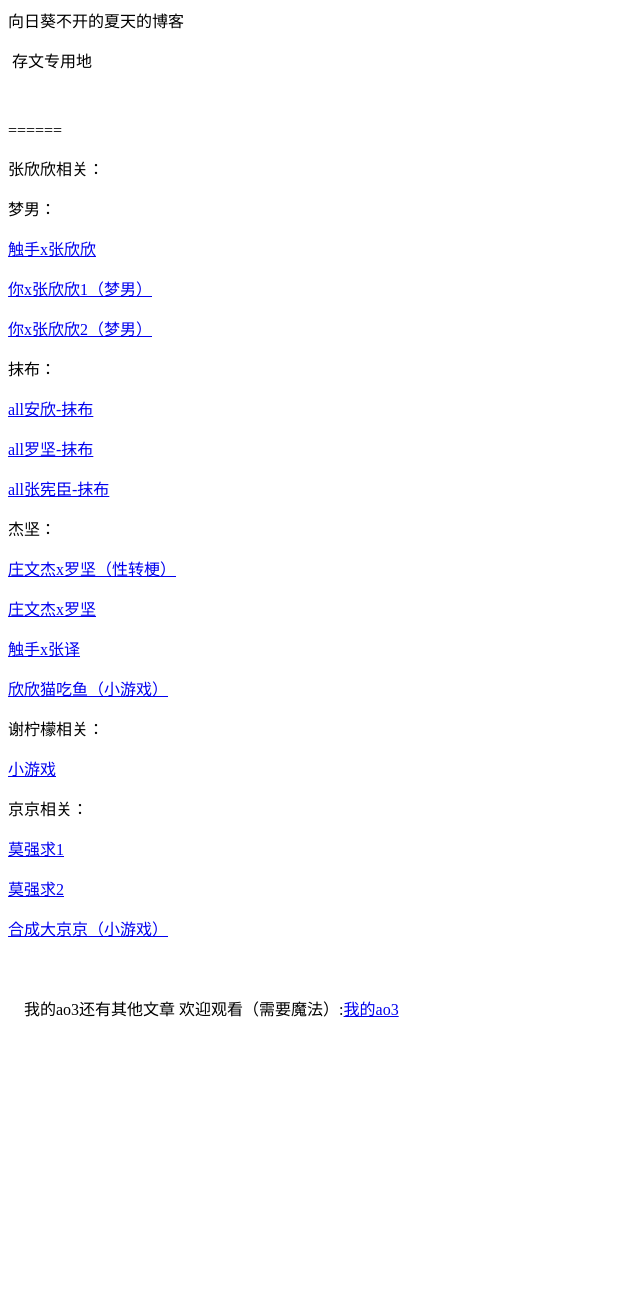
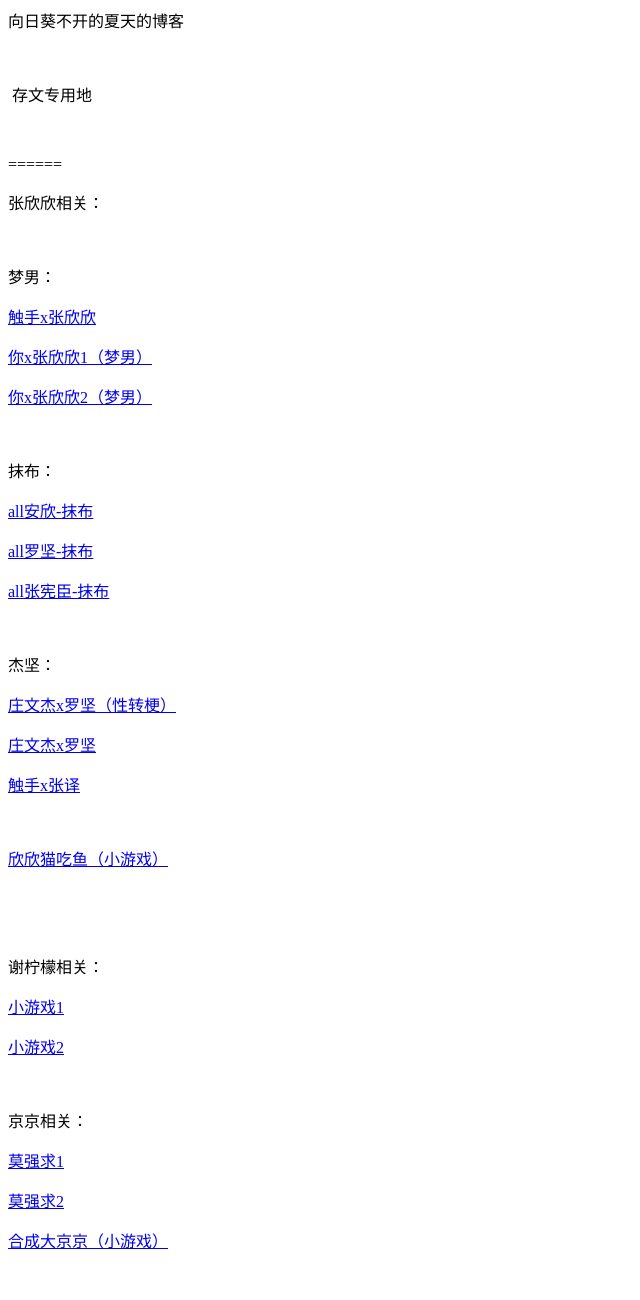
Before and after one commit to juyuanjiang/juyuanblog, a plain HTML site: page index.html in a window 1280 px wide. Shown: the top 1300 px of the page, without its empty margins (0-640 px from the left). Before the commit the page ends 1036 px from the top, so only its background shows below. Drawn offline with Linux system fonts and the light colour scheme.

Commit message:
Update index.html

```diff
--- a/index.html
+++ b/index.html
@@ -1,6 +1,6 @@
 <p> 向日葵不开的夏天的博客</p>
 
-
+<p> </p>
 <p> 存文专用地</p>
 
 <p> </p>
@@ -9,38 +9,38 @@
 <p>======</p>
 
 <p>张欣欣相关：</p>
-
+<p> </p>
 <p>梦男：</p>
 <p> <a href="https://juyuanjiang.github.io/chushouyi/">触手x张欣欣</a>    </p>
 <p> <a href="https://juyuanjiang.github.io/zhangxinxin0/">你x张欣欣1（梦男）</a>    </p>
 <p> <a href="https://juyuanjiang.github.io/luyanxinxin/">你x张欣欣2（梦男）</a>    </p>
-
+<p> </p>
 <p>抹布：</p>
 <p> <a href="https://juyuanjiang.github.io/allanxin/">all安欣-抹布</a>    </p>
 <p> <a href="https://juyuanjiang.github.io/allluojian/">all罗坚-抹布</a>    </p>
 <p> <a href="https://juyuanjiang.github.io/allzhangxianchen/">all张宪臣-抹布</a>    </p>
-
+<p> </p>
 <p>杰坚：</p>
 <p> <a href=" https://juyuanjiang.github.io/jiejianwansheng/">庄文杰x罗坚（性转梗）</a>    </p>
 <p> <a href="https://juyuanjiang.github.io/jiejiananshi/">庄文杰x罗坚</a>    </p>
 <p> <a href="https://juyuanjiang.github.io/chushouyi/">触手x张译</a>    </p>
 
-
+<p> </p>
 <p> <a href="https://juyuanjiang.github.io/miaomiaozhangyi/">欣欣猫吃鱼（小游戏）</a>    </p>
 
+<p> </p>
+<p> </p>
+<p>谢柠檬相关：</p>
+<p> <a href="https://juyuanjiang.github.io/QIUGANGAOboom/">小游戏1</a>    </p>
+<p> <a href="https://juyuanjiang.github.io/mergextf48/">小游戏2</a>    </p>
 
-
-<p>谢柠檬相关：</p>
-<p> <a href="https://juyuanjiang.github.io/QIUGANGAOboom/">小游戏</a>    </p>
-
-
-
+<p> </p>
 <p>京京相关：</p>
 <p> <a href="https://juyuanjiang.github.io/mqqmianbizhe/">莫强求1</a>    </p>
 <p> <a href="https://juyuanjiang.github.io/moqiangqiu1/">莫强求2</a>    </p>
 <p> <a href="https://juyuanjiang.github.io/mergewujing/">合成大京京（小游戏）</a>    </p>
 
 
-
+<p> </p>
 <p>　　</p>
 <p>　我的ao3还有其他文章 欢迎观看（需要魔法）:<a href="https://archiveofourown.org/users/juyuan_jiang">我的ao3</a></p>
```
